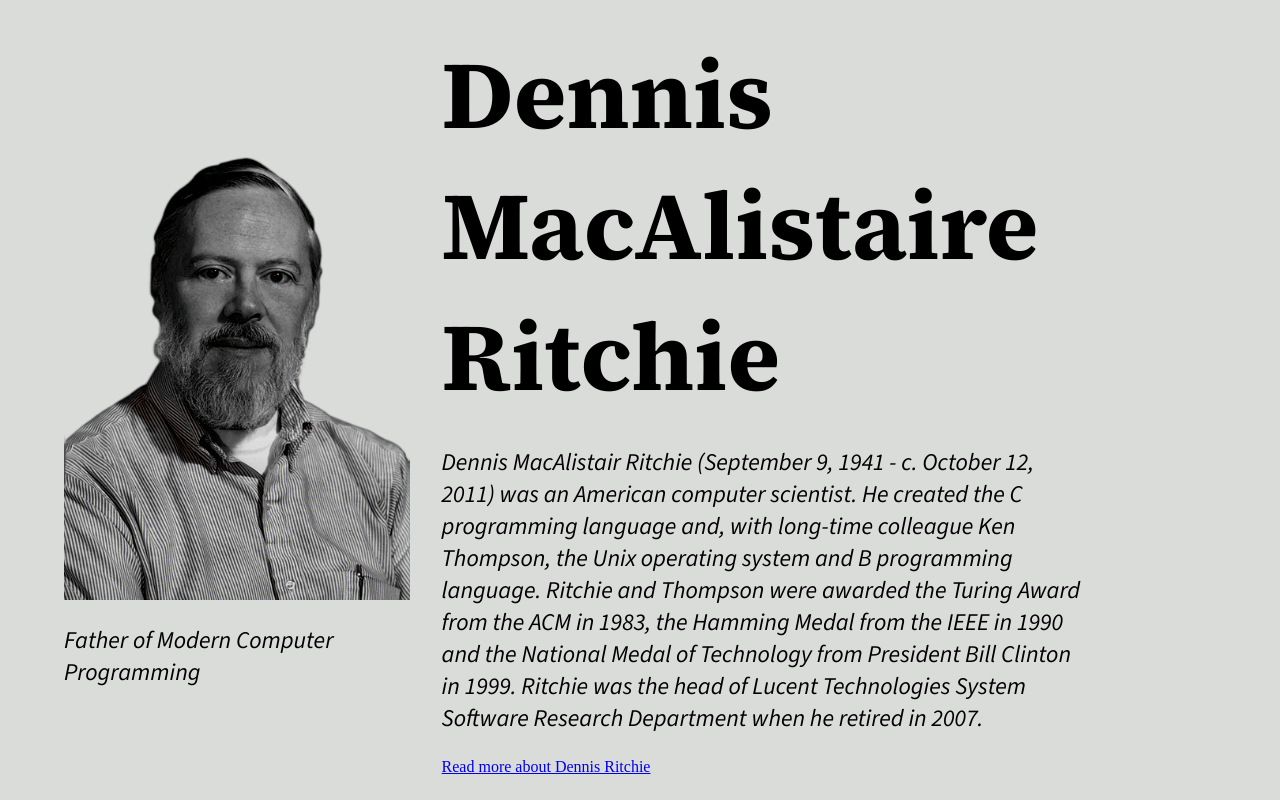
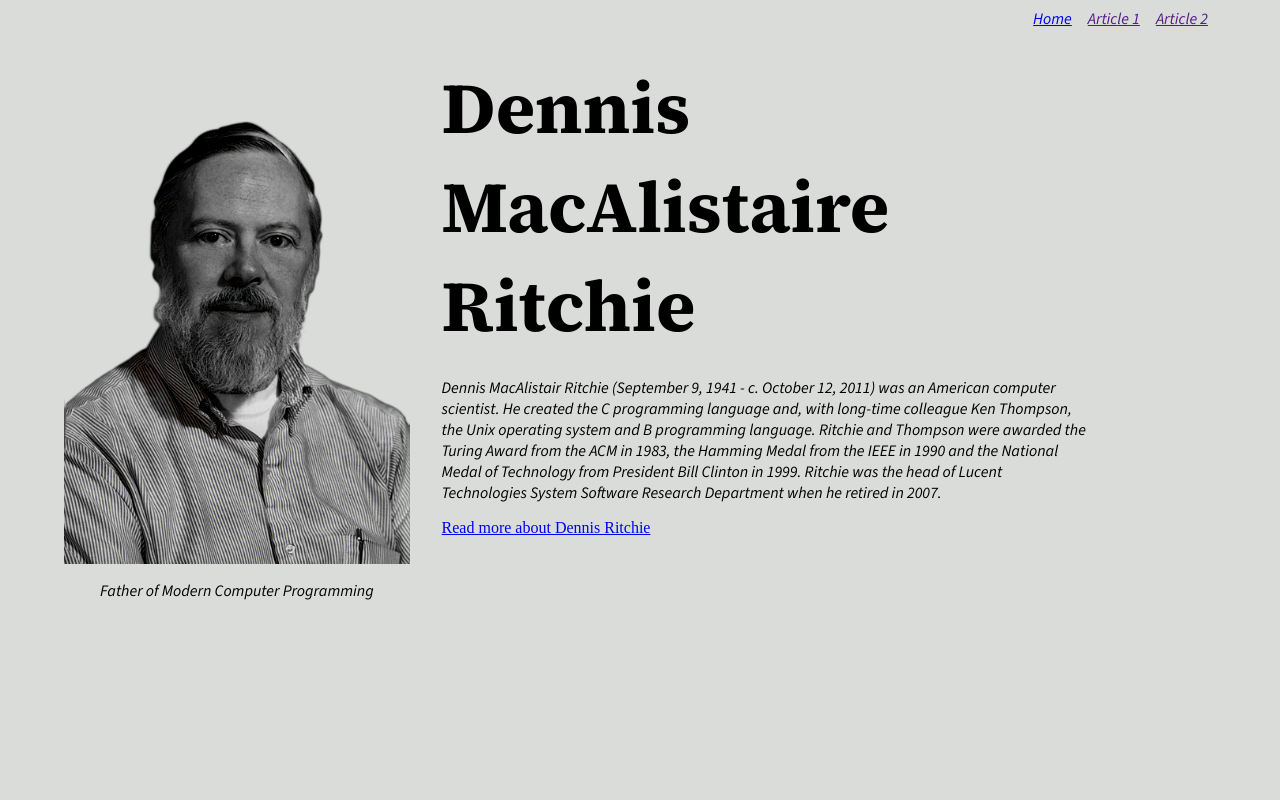
Before and after one commit to luhluh-17/tribute-page, a plain HTML site: page index.html in a window 1280 px wide. Drawn offline with nearby package versions, Linux system fonts and the light colour scheme.

Commit message:
adjust font sizes and margin values

```diff
--- a/index.html
+++ b/index.html
@@ -15,8 +15,15 @@
     <title>Tribute Page</title>
 </head>
 
-<body id="custom-grid">
+<body>
+    <div id="article-div">
+        <a href="index.html">Home</a>
+        <a href="">Article 1</a>
+        <a href="">Article 2</a>
+    </div>
 
+
+    <div id="custom-grid">
         <div id="img-div">
             <div>
                 <img id="image" src="images/dennis_ritchie_portrait.png" alt="Dennis MacAlistair Ritchie Portrait" width="500" height="600">
@@ -45,6 +52,7 @@
             </div>
             <a href="https://en.wikipedia.org/wiki/Dennis_Ritchie" target="_blank">Read more about Dennis Ritchie</a>
         </div>
+    </div>
 </body>
 
 </html>
--- a/styles.css
+++ b/styles.css
@@ -1,3 +1,13 @@
+#article-div{
+    display: flex;
+    justify-content: flex-end;
+}
+
+#article-div a{
+    font-family: 'Source Sans 3', sans-serif;
+    margin: 0.5rem;
+}
+
 #custom-grid{
     display: grid;
     grid-template-columns: 30% 70%;
@@ -34,17 +44,17 @@
 }
 
 #title p {
-    font-size: 6rem;
+    font-size: 4.5rem;
     font-family: 'Source Serif 4', serif;
     margin: 0;
 }
 
 body {
     background-color: #dadcda;
-    margin: 0.5rem 4rem;
+    margin: 0rem 4rem;
 }
 
 p {
     font-family: 'Source Sans 3', sans-serif;
-    font-size: 1.5rem;
+    font-size: 1rem;
 }
```
Lines whose indentation alone changed are shown as unchanged.
